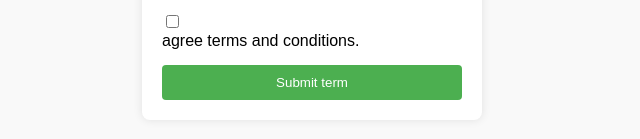
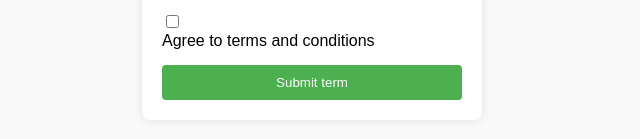
Before and after one commit to acciojob/bootstrap-form-easy-AyushChaursiaya, a website: page main.html in a window 1280 px wide. Shown: the part 621-760 px from the top of the page, 328-968 px from the left. Drawn offline with Linux system fonts and the light colour scheme.

```diff
--- a/main.html
+++ b/main.html
@@ -48,7 +48,7 @@
 			</div>
 			<div class="form-group">
 				<input class='form-check-input' type='checkbox' id='conditions-checkbox' required />
-				<label class='form-label' for='conditions-checkbox'>agree terms and conditions.</label>
+				<label class='form-label' for='conditions-checkbox'>Agree to terms and conditions</label>
 				<div class='invalid-feedback' id='conditions-feedback'>You must agree before submitting.</div>
 			</div>
 			<button type='submit'>Submit term</button>
```
